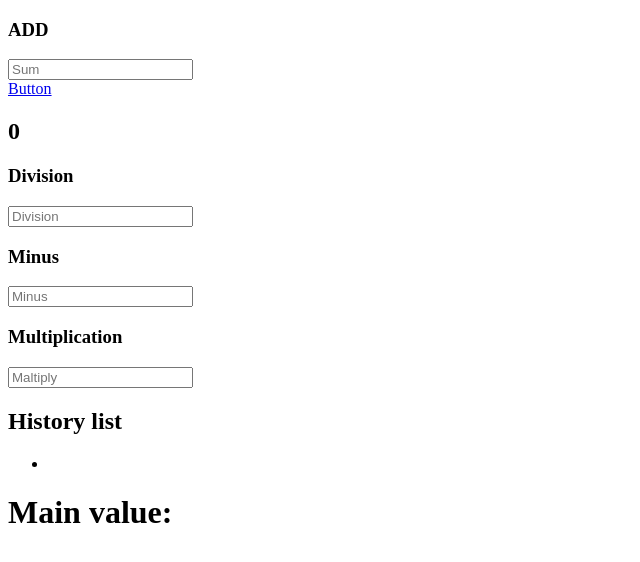
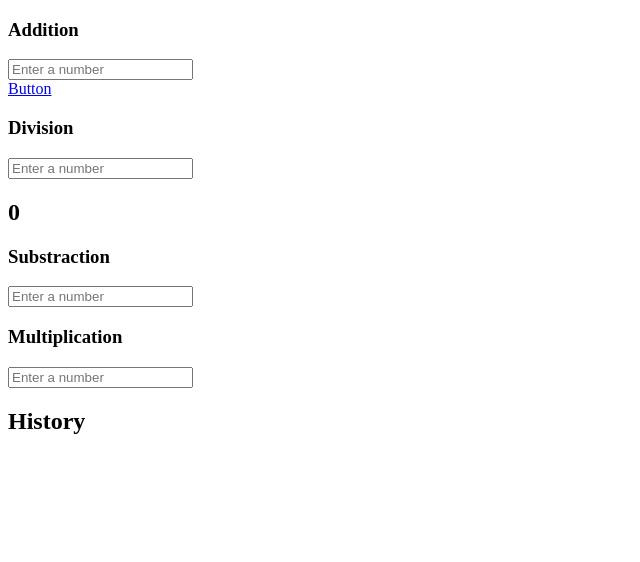
Before and after one commit to amuhaimen/react-calc, a React (Create React App) app: page / in a window 1280 px wide. Shown: the top 562 px of the page, without its empty margins (0-640 px from the left). Built offline with nearby package versions, Linux system fonts and the light colour scheme.

Commit message:
Design issue solved

```diff
--- a/src/App.js
+++ b/src/App.js
@@ -1,6 +1,6 @@
 import React, { useState, useEffect, useRef } from "react";
 const App = () => {
-  const [commonState, setCommonState] = useState("");
+  const [commonState, setCommonState] = useState(0);
 
   // useRef state
   const [sumState, setSumState] = useState("");
@@ -68,14 +68,14 @@ const App = () => {
   return (
     <>
       <section className="flex">
-        <div className="left bg-[#36ADBD] w-[60%]  px-[39px]">
+        <div className="left bg-[#36ADBD] w-[60%]  px-[39px] relative">
           <div className="up flex">
             <div className=" w-[30%] pt-[80px]">
               <h3 className="text-center font-inter font-bold text-4xl text-white">
-                ADD
+              Addition
               </h3>
               <input
-                placeholder="Sum"
+                placeholder="Enter a number"
                 type="text"
                 onChange={handleAdd}
                 className="w-full py-[13px] pl-[20px] mt-[21px]"
@@ -91,55 +91,56 @@ const App = () => {
                 </div>
               </a>
             </div>
-            <h2>0</h2>
             <div className=" w-[30%] text-right pt-[80px]">
               <h3 className="text-center font-inter font-bold text-4xl text-white">
-                Division
+              Division
               </h3>
               <input
-                placeholder="Division"
+                placeholder="Enter a number"
                 type="text"
                 onChange={handleDivision}
                 className="w-full py-[13px] pl-[20px] mt-[21px]"
               />
             </div>
           </div>
+          <div className="flex justify-center pt-[229px] pb-[229px]">
+            <h2 className="font-inter font-bold text-[96px] text-white">{commonState}</h2>
+            </div>
           <div className="down flex">
-            <div className=" w-[30%] pt-[500px] pb-[72px]">
+            <div className=" w-[30%] pb-[72px]">
               <h3 className="text-center font-inter font-bold text-4xl text-white">
-                Minus
+              Substraction
               </h3>
               <input
-                placeholder="Minus"
+                placeholder="Enter a number"
                 type="text"
                 onChange={handleMinus}
                 className="w-full py-[13px] pl-[20px] mt-[21px]"
               />
             </div>
             <div className=" w-[39%] "></div>
-            <div className=" w-[30%]  pt-[500px] pb-[72px]">
+            <div className=" w-[30%] pb-[72px]">
               <h3 className="text-center font-inter font-bold text-4xl text-white">
                 Multiplication
               </h3>
               <input
-                placeholder="Maltiply"
+                placeholder="Enter a number"
                 type="text"
                 onChange={handleMaltiply}
-                className="w-full py-[13px] pl-[20px] text-right mt-[21px]"
+                className="w-full py-[13px] pl-[20px]  mt-[21px]"
               />
             </div>
           </div>
         </div>
-        <div className="right bg-[#36ADBD] w-[40%] h-[878px] text-center">
+        <div className="right bg-[#36ADBD] w-[40%]  text-center">
           <h2 className="text-white font-inter font-bold text-[96px] pt-[63px]">
-            History list
+            History
           </h2>
           <ul>
-            <li>{commonState}</li>
+            {/*  */}
           </ul>
         </div>
       </section>
-      <h1>Main value: {commonState} </h1>
     </>
   );
 };
```
